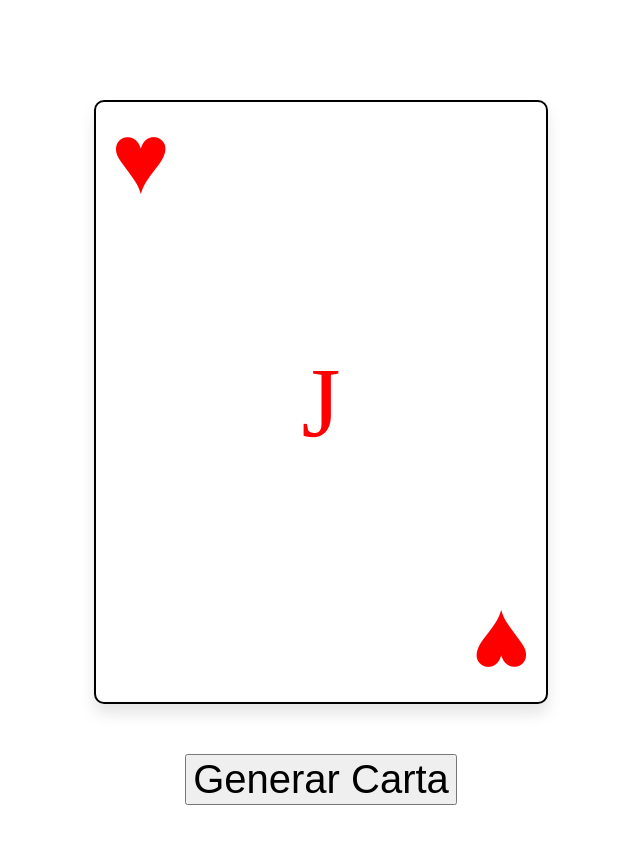
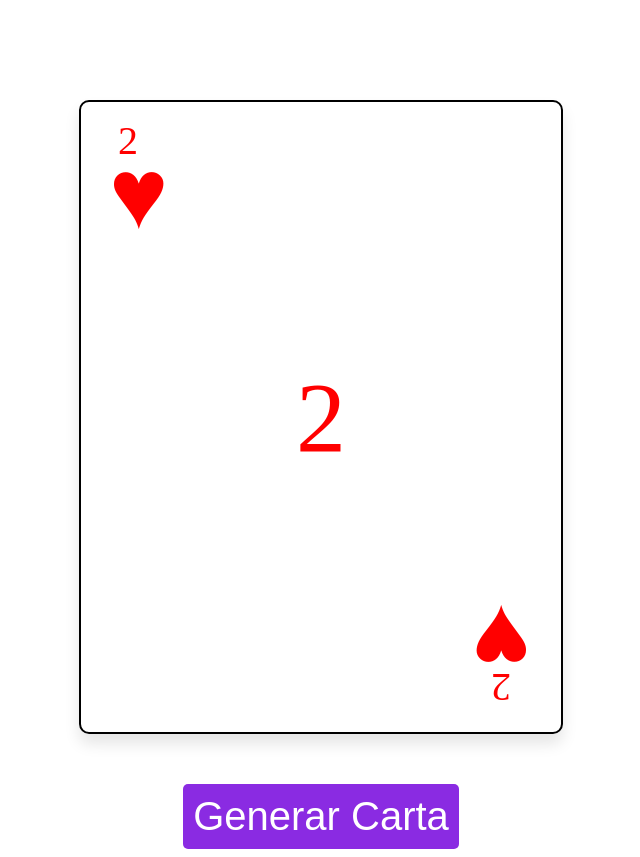
Before and after one commit to joaonunez/randomCardGenerator, a plain HTML site: page index.html in a window 1280 px wide. Shown: the whole page, without its empty margins (319-959 px from the left). Before the commit the page ends 813 px from the top, so only its background shows below. Drawn offline with Linux system fonts and the light colour scheme.

Commit message:
carta + boton finalizados

```diff
--- a/assets/css/styles.css
+++ b/assets/css/styles.css
@@ -10,20 +10,29 @@
     border-radius: 10px;
     box-shadow: 0 10px 15px rgba(0, 0, 0, 0.1);
     border: 2px solid black;
+    padding: 15px;
 }
-.valor-carta-sobre-simbolo{
-    font-size: 50px;
+.contenedor-superior{
+    display: flex;
+    flex-direction: column;
+    gap: 0;
+}
+.valor-superior{
+    position: absolute;
+    font-size: 40px;
     display: flex;
     justify-content: start;
     color: red;
-    margin-left: 15px;
+    margin-left: 22px;
 }
 .simbolo-superior{
+    margin-top: 20px;
     font-size: 100px;
     display: flex;
     justify-content: start;
     color: red;
-    margin-left: 15px;
+    margin-left: 13px;
+    gap: 0;
 }
 .valor-carta{
     font-size: 100px;
@@ -32,12 +41,30 @@
     align-items: center;
     color: red;
 }
+.contenedor-inferior{
+    display: flex;
+    flex-direction: column;
+    gap: 0;
+}
+.valor-inferior{
+    position: absolute;
+    font-size: 40px;
+    rotate: 180deg;
+    display: flex;
+    justify-content: end;
+    align-items: end;
+    color: red;
+    margin-top: 82px;
+    margin-left: 395px;
+
+}
 .simbolo-inferior{
     font-size: 100px;
     display: flex;
     justify-content: start;
     color: red;
     rotate: 180deg;
+    margin-bottom: 20px;
     margin-right: 15px;
 
 }
@@ -47,6 +74,16 @@
     justify-content: center;
 }
 .boton-generar{
+    background-color: blueviolet;
+    color: white;
     font-size: 40px;
-
+    border-radius: 5px;
+    border: none;
+    padding: 10px;
+    transition: 1s;
+    cursor: pointer;
 }
+.boton-generar:hover{
+    color: black;
+    background-color: chartreuse;
+}
--- a/index.html
+++ b/index.html
@@ -6,14 +6,23 @@
     <title>Document</title>
     <link rel="stylesheet" href="assets/css/styles.css">
 </head>
-<body>
+<body onload="loadPage();">
     <div class="card">
-        <span class="simbolo-superior" id="simboloSuperior">♥</span>
-        <span class="valor-carta" id="valorCarta">J</span>
-        <span class="simbolo-inferior" id="simboloInferior">♥</span>
+        <div class="contenedor-superior">
+            <span class="valor-superior" id="valorSuperior"></span>
+            <span class="simbolo-superior" id="simboloSuperior"></span>
+        </div>
+        <span class="valor-carta" id="valorCarta"></span>
+        <div class="contenedor-inferior">
+            <span class="simbolo-inferior" id="simboloInferior"></span>
+            <span class="valor-inferior" id="valorInferior"></span>
+
+        </div>
+
     </div>
     <div class="contenedor-boton">
-        <button class="boton-generar" id="botonGenerarCarta">Generar Carta</button>
+        <button class="boton-generar" id="botonGenerarCarta" onclick="">Generar Carta</button>
     </div>
+    <script src="scripts/script.js"></script>
 </body>
 </html>
--- a/scripts/script.js
+++ b/scripts/script.js
@@ -0,0 +1,42 @@
+corazones = '♥';
+picas = "♠";
+diamantes = '♦';
+treboles = '♣';
+let palos = [corazones, picas, treboles ,diamantes];
+let valores = ['A', '2' , '3' ,'4', '5', '6','7','8','9','10','J','Q','K'];
+
+const paloOfCardTop = document.getElementById("simboloSuperior");
+const paloOfCardLow = document.getElementById("simboloInferior");
+const valorCard = document.getElementById("valorCarta");
+const valorSuperiorCard = document.getElementById("valorSuperior");
+const valorInferiorCard = document.getElementById("valorInferior");
+let generateCard = function(){
+    let randomNumberSimbol = Math.floor(Math.random()*palos.length)
+    simbolo = palos[randomNumberSimbol];
+    if (simbolo == picas || simbolo == treboles){
+        paloOfCardLow.style.color = "black"
+        paloOfCardTop.style.color = "black"
+        valorCard.style.color = "black"
+        valorSuperiorCard.style.color = "black"
+        valorInferiorCard.style.color = "black"
+
+
+    }
+    paloOfCardTop.innerHTML = `${simbolo}`;
+    paloOfCardLow.innerHTML = `${simbolo}`;
+    let randomNumerValor = Math.floor(Math.random()*valores.length)
+    valor = valores[randomNumerValor];
+    valorCard.innerHTML = `${valor}`;
+    valorSuperiorCard.innerHTML = `${valor}`;
+    valorInferiorCard.innerHTML = `${valor}`;
+
+}
+
+function loadPage(){
+    generateCard();
+}
+
+let botonGenerateCard = document.getElementById("botonGenerarCarta");
+botonGenerateCard.addEventListener("click",function(){
+    generateCard();
+});
```
